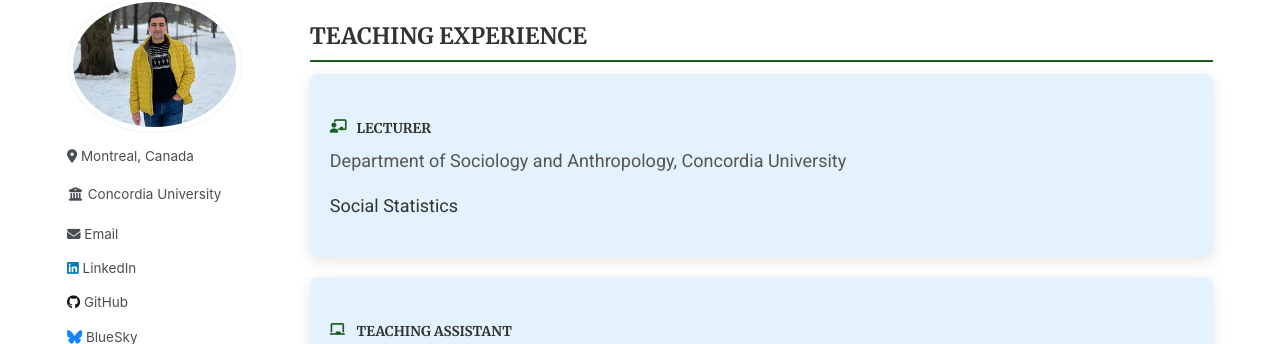
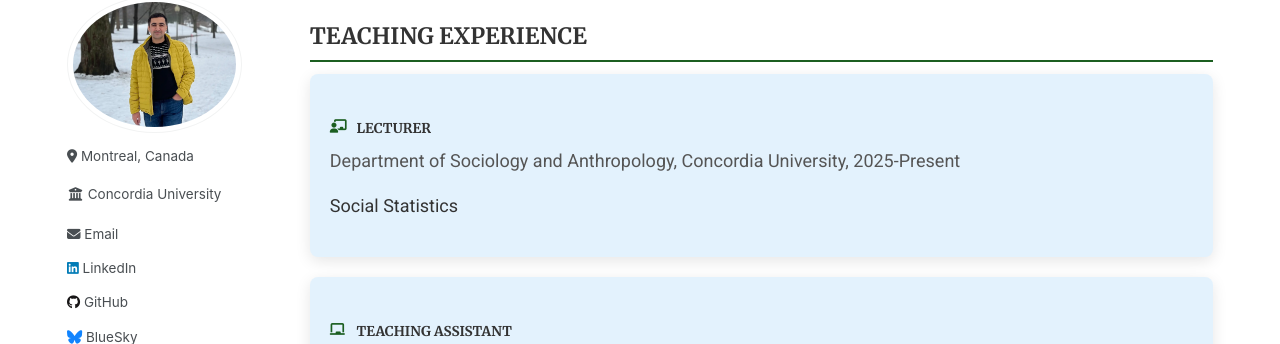
Before and after one commit to Mohsnmonji/mohsnmonji.github.io, a Jekyll site: the page built from _pages/teaching.md, in a window 1280 px wide and 900 px high, scrolled down 436 px. Shown: the part 110-454 px from the top of the window. Built offline with Jekyll 4.4.1, drawn with Linux system fonts in a browser that asks for light colours; some web fonts are replaced.

Commit message:
Update teaching.md

```diff
--- a/_pages/teaching.md
+++ b/_pages/teaching.md
@@ -80,7 +80,7 @@ author_profile: true
 
   <div class="teaching-card">
     <h4><i class="fas fa-chalkboard-teacher icon"></i> LECTURER</h4>
-    <p>Department of Sociology and Anthropology, Concordia University</p>
+    <p>Department of Sociology and Anthropology, Concordia University, 2025-Present</p>
     <ul>
       <li>Social Statistics</li>
     </ul>
```
